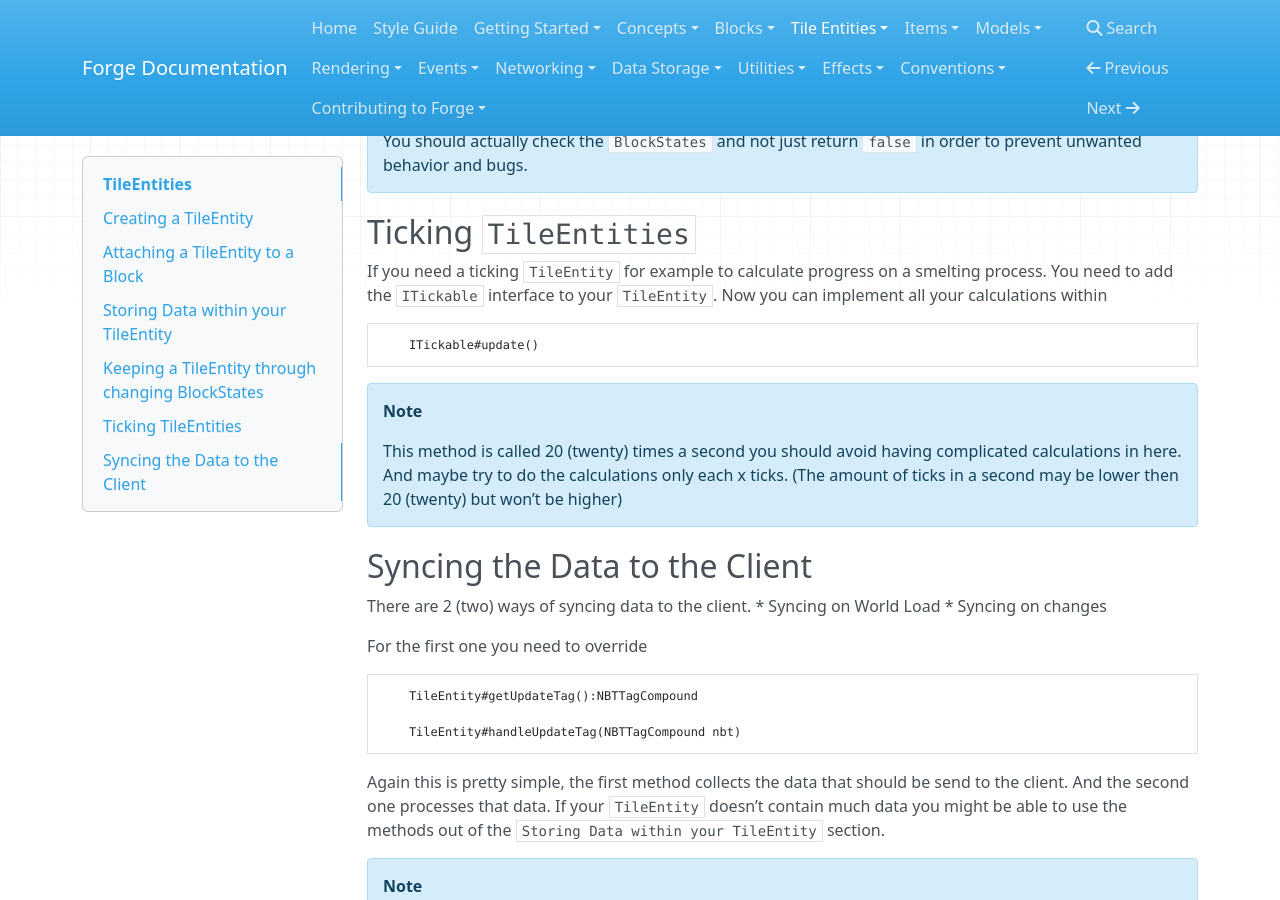
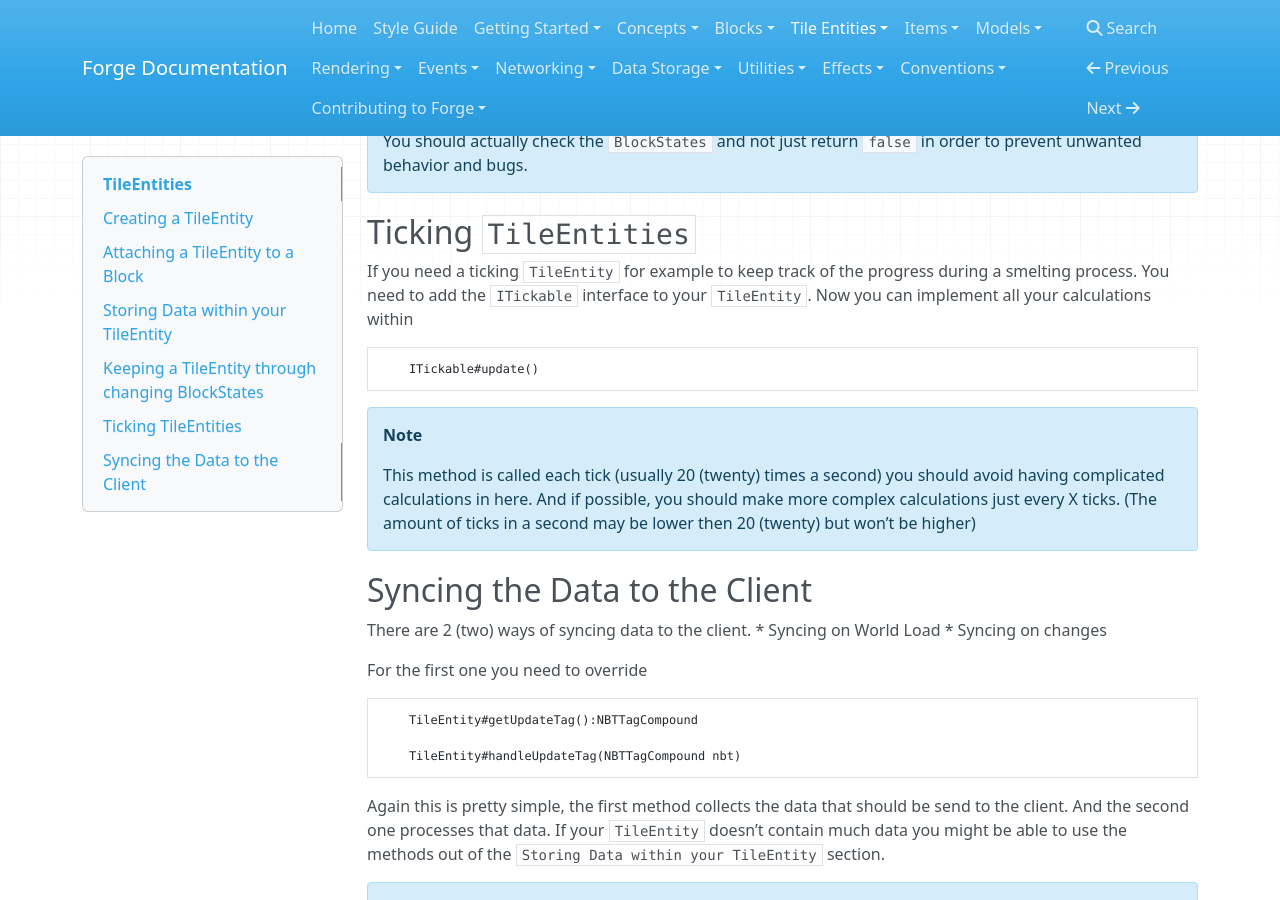
Before and after one commit to MinecraftForge/Documentation, an MkDocs documentation site: the page built from docs/tileentities/tileentity.md, in a window 1280 px wide and 900 px high, scrolled down 1700 px. Built offline with MkDocs 1.6.1, drawn with Linux system fonts in a browser that asks for light colours; nearby versions of some CDN libraries; old or Windows-style settings are respelled for this version of MkDocs.

Commit message:
Minor formulation changes

````diff
--- a/docs/tileentities/tileentity.md
+++ b/docs/tileentities/tileentity.md
@@ -59,15 +59,15 @@ Achieving this is rather simple, by overriding following method
 	You should actually check the `BlockStates` and not just return `false` in order to prevent unwanted behavior and bugs.
 
 ## Ticking `TileEntities`
-If you need a ticking `TileEntity` for example to calculate progress on a smelting process.
+If you need a ticking `TileEntity` for example to keep track of the progress during a smelting process.
 You need to add the `ITickable` interface to your `TileEntity`.
 Now you can implement all your calculations within
 ```JAVA
 	ITickable#update()
 ```
 !!! note
-	This method is called 20 (twenty) times a second you should avoid having complicated calculations in here.
-	And maybe try to do the calculations only each x ticks.
+	This method is called each tick (usually 20 (twenty) times a second) you should avoid having complicated calculations in here.
+	And if possible, you should make more complex calculations just every X ticks.
 	(The amount of ticks in a second may be lower then 20 (twenty) but won't be higher)
 
 ## Syncing the Data to the Client
````
